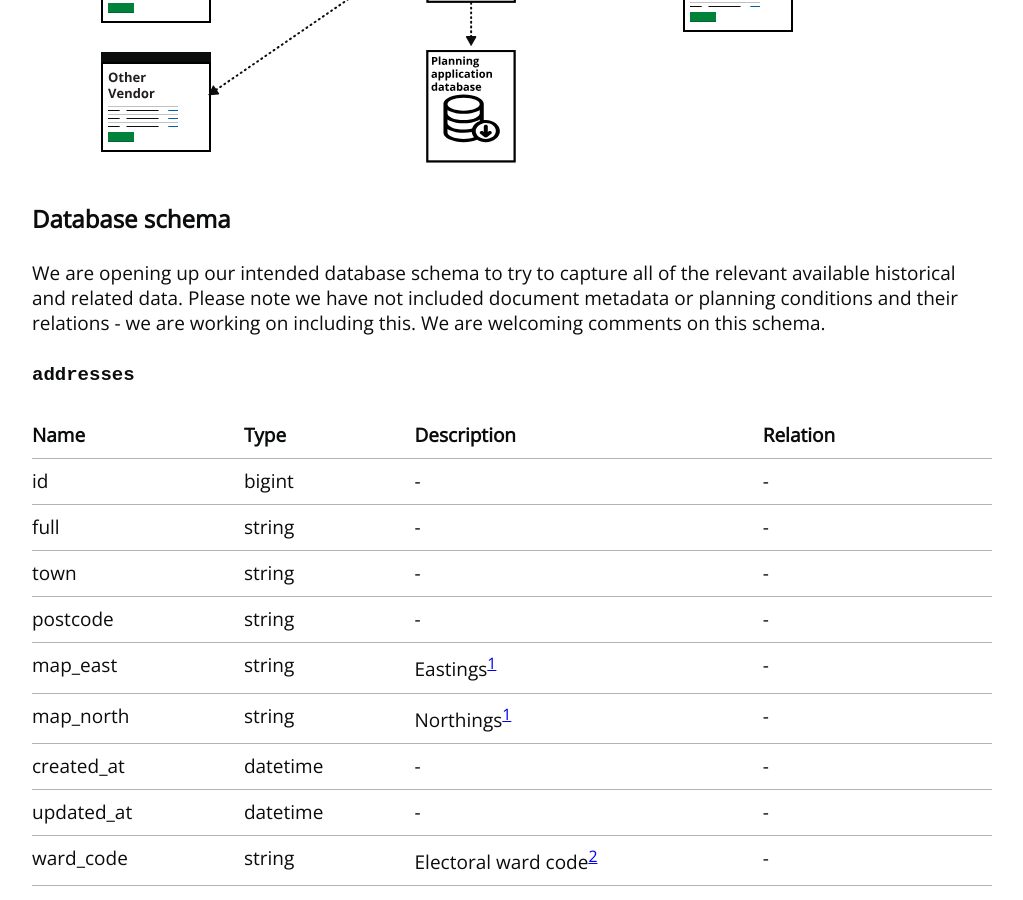
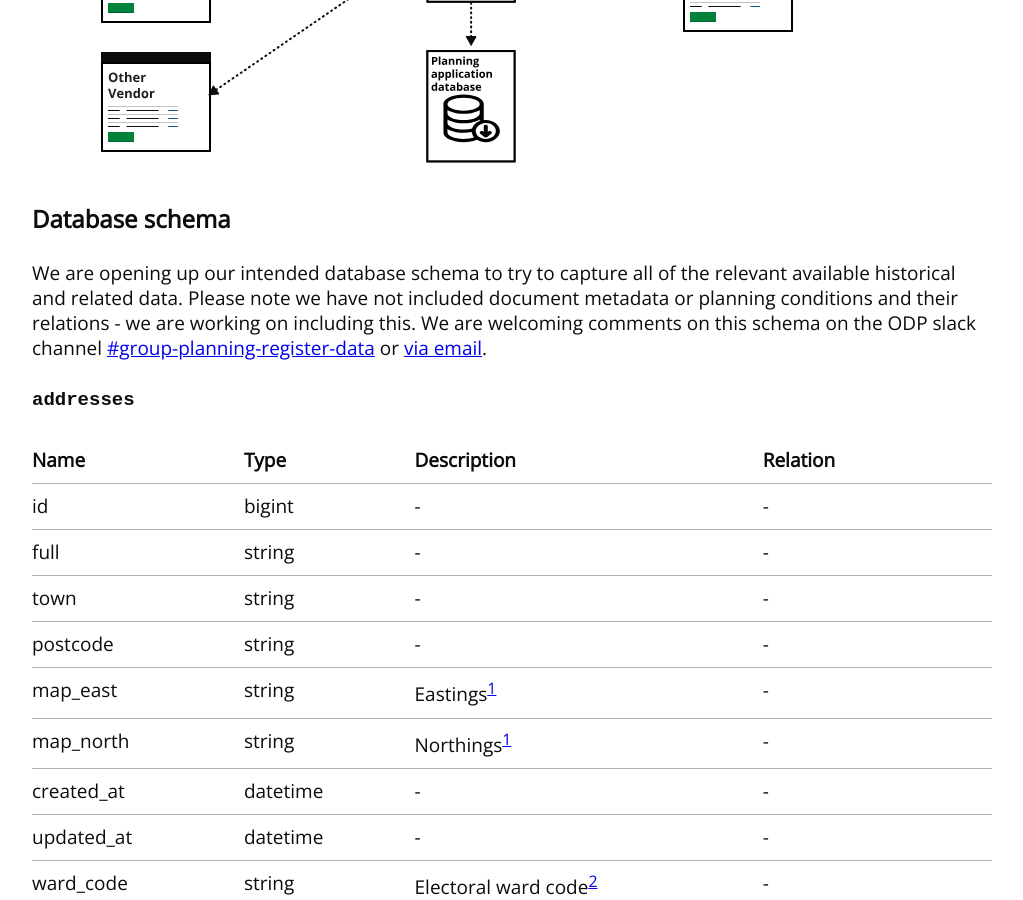
Before and after one commit to unboxed/paapi, a Jekyll site: the page built from docs/index.md, in a window 1280 px wide and 900 px high, scrolled down 1533 px. Shown: the whole window, without its empty margins (128-1151 px from the left). Built offline with Jekyll 4.4.1, drawn with Linux system fonts in a browser that asks for light colours.

Commit message:
Update index.md

```diff
--- a/docs/index.md
+++ b/docs/index.md
@@ -51,7 +51,7 @@ We want other organisations to use our API to send us the historical data.
 
 ## Database schema
 
-We are opening up our intended database schema to try to capture all of the relevant available historical and related data. Please note we have not included document metadata or planning conditions and their relations - we are working on including this. We are welcoming comments on this schema.
+We are opening up our intended database schema to try to capture all of the relevant available historical and related data. Please note we have not included document metadata or planning conditions and their relations - we are working on including this. We are welcoming comments on this schema on the ODP slack channel [#group-planning-register-data](https://opendigitalplanning.slack.com/archives/C04MB9HA6N6) or [via email](mailto:bops.register.feedback@unboxed.co).
 
 #### `addresses`
 
```
